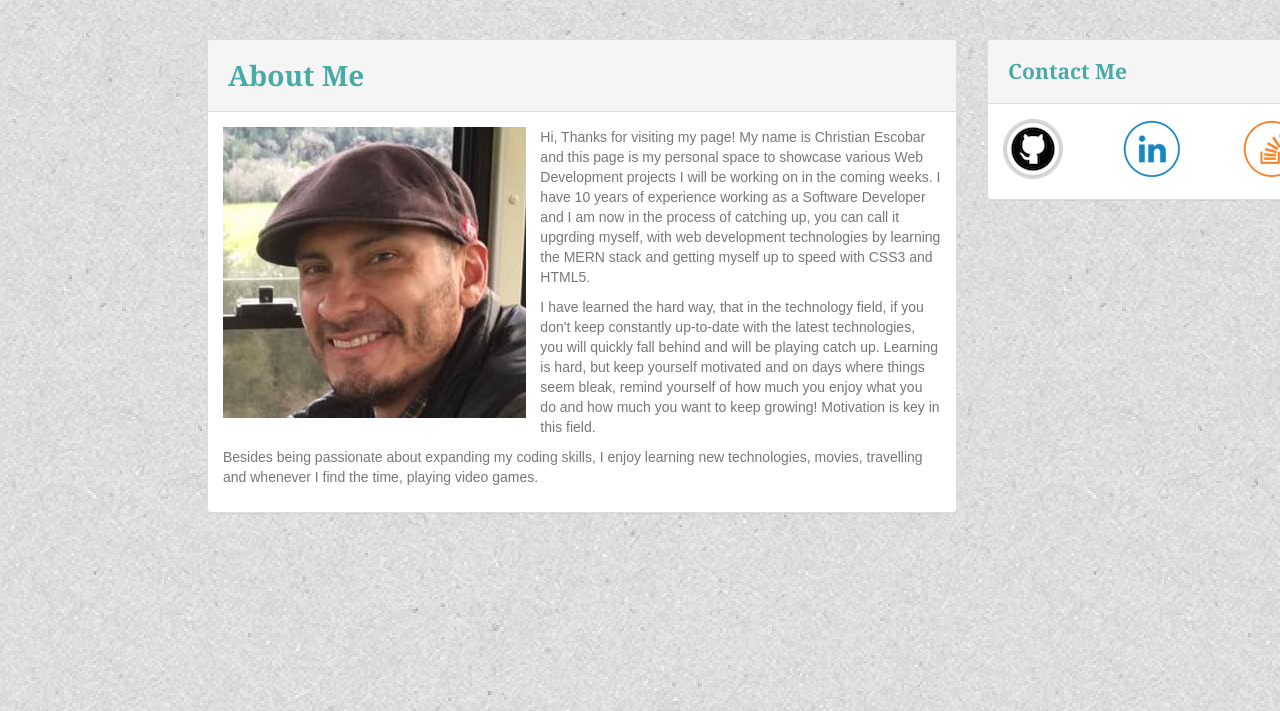
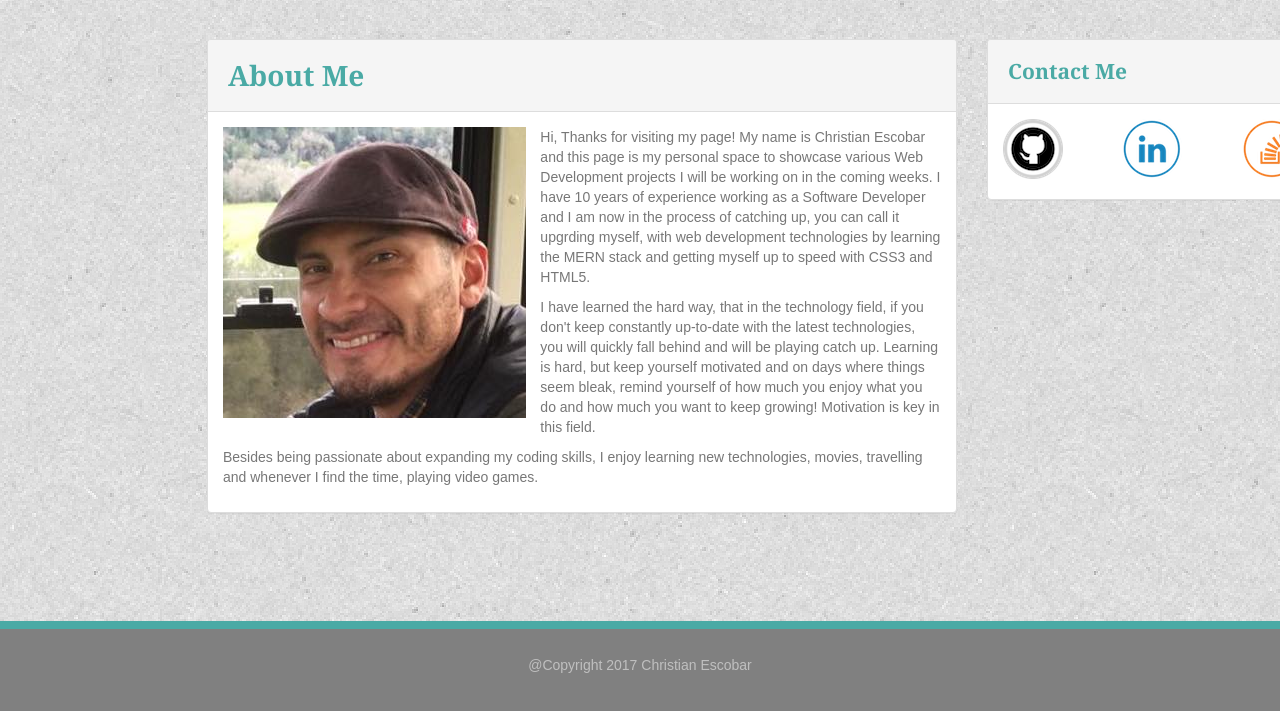
Before and after one commit to ChristianEscobar/Bootstrap-Portfolio, a plain HTML site: page index.html in a window 1280 px wide. Shown: the part 89-800 px from the top of the page. Drawn offline with nearby package versions, Linux system fonts and the light colour scheme.

Commit message:
added sticky footer

```diff
--- a/assets/css/style.css
+++ b/assets/css/style.css
@@ -1,6 +1,12 @@
+html {
+    position: relative;
+    min-height: 100%;
+}
+
 body {
-    height: 100%;
     padding-top: 10%;
+    /* Margin bottom by footer height */
+    margin-bottom: 90px;
 	background-image: url("../images/textured_paper_@2X.png");
 }
 
@@ -194,6 +200,23 @@ main {
     background-repeat: no-repeat;
 }
 
+.footer {
+    position: absolute;
+    height: 90px;
+    width: 100%;
+    background-color: grey;
+    border-top: 8px solid #4aaaa5;
+    text-align: center;
+    line-height: 72px;
+    color: #bfbfbf;
+    left: 0;
+    bottom: 0;
+}
+
+.footer > .container > .text-muted {
+    color: #bfbfbf;
+}
+
 @media screen and (max-width:  640px) {
     .portfolioLink {
         width: 92.7%;
--- a/index.html
+++ b/index.html
@@ -119,5 +119,11 @@
 			</div>
 		</div>
 	</main>
+
+	<footer class="footer">
+		<div class="container">
+       		<p class="text-muted">@Copyright 2017 Christian Escobar</p>
+      	</div>
+	</footer>
 </body>
 </html>
```
Also changed, not shown: contact.html (+6 -0 lines), portfolio.html (+7 -0 lines).
